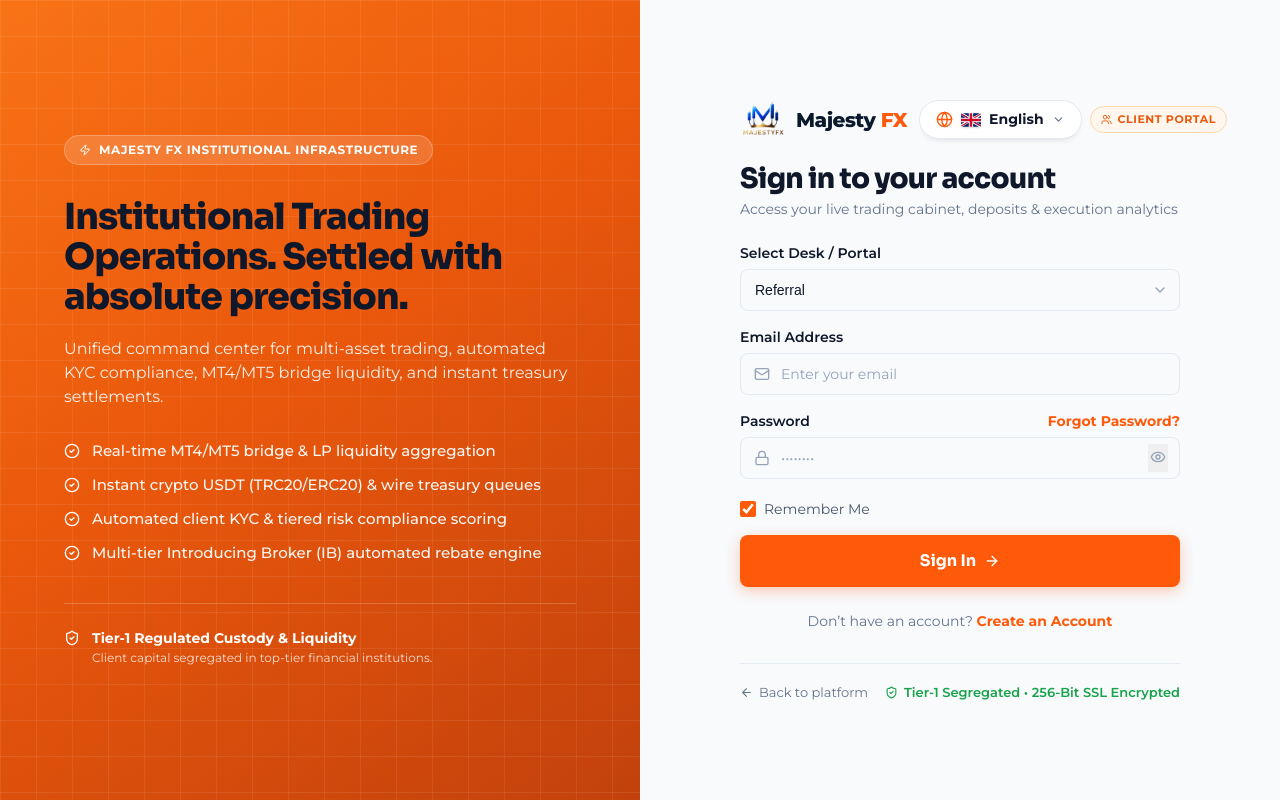
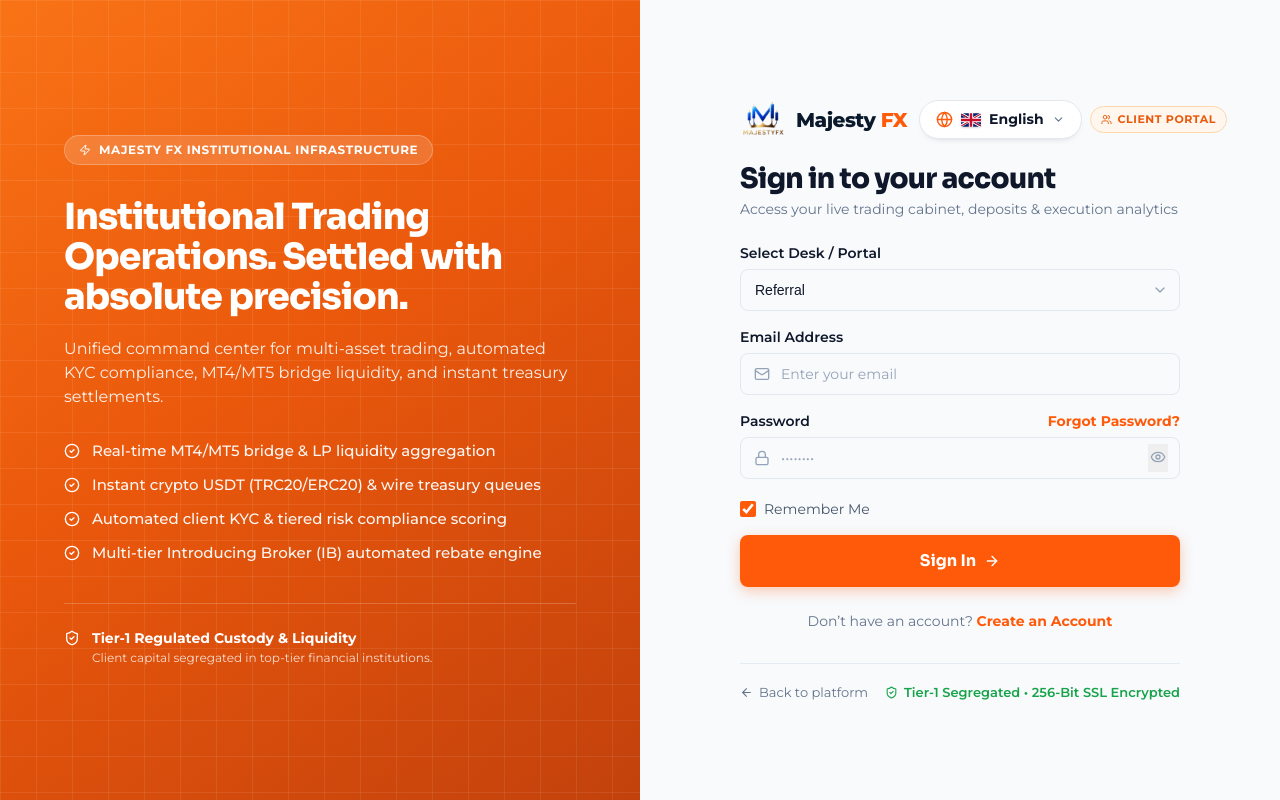
Before and after one commit to chalakbilla/majesty-fx, a React (Vite) app: page /login in a window 1280 px wide. Built offline with nearby package versions, Linux system fonts and the light colour scheme.

Commit message:
fix(login): change left panel heading color from black to white

```diff
--- a/src/components/route/Auth.jsx
+++ b/src/components/route/Auth.jsx
@@ -95,7 +95,7 @@ export function AuthPanel({ title, text, bullets, children }) {
     <aside className="auth-panel hidden lg:flex flex-col justify-center">
       <div className="max-w-[520px]">
         <span className="auth-badge mb-7"><Zap /> MAJESTY FX INSTITUTIONAL INFRASTRUCTURE</span>
-        <h1>{title}</h1>
+        <h1 className="text-white">{title}</h1>
         <p>{text}</p>
         <ul className="flex flex-col gap-4">
           {bullets.map((b) => (
--- a/src/pages/Login.jsx
+++ b/src/pages/Login.jsx
@@ -55,7 +55,7 @@ export default function Login() {
             <span>Majesty FX Institutional Infrastructure</span>
           </div>
 
-          <h1 className="font-sora text-3xl xl:text-4xl 2xl:text-[44px] font-extrabold leading-[1.18] tracking-tight mb-5">
+          <h1 className="font-sora text-3xl xl:text-4xl 2xl:text-[44px] font-extrabold leading-[1.18] tracking-tight text-white mb-5">
             Institutional Trading Operations. Settled with absolute precision.
           </h1>
 
```
